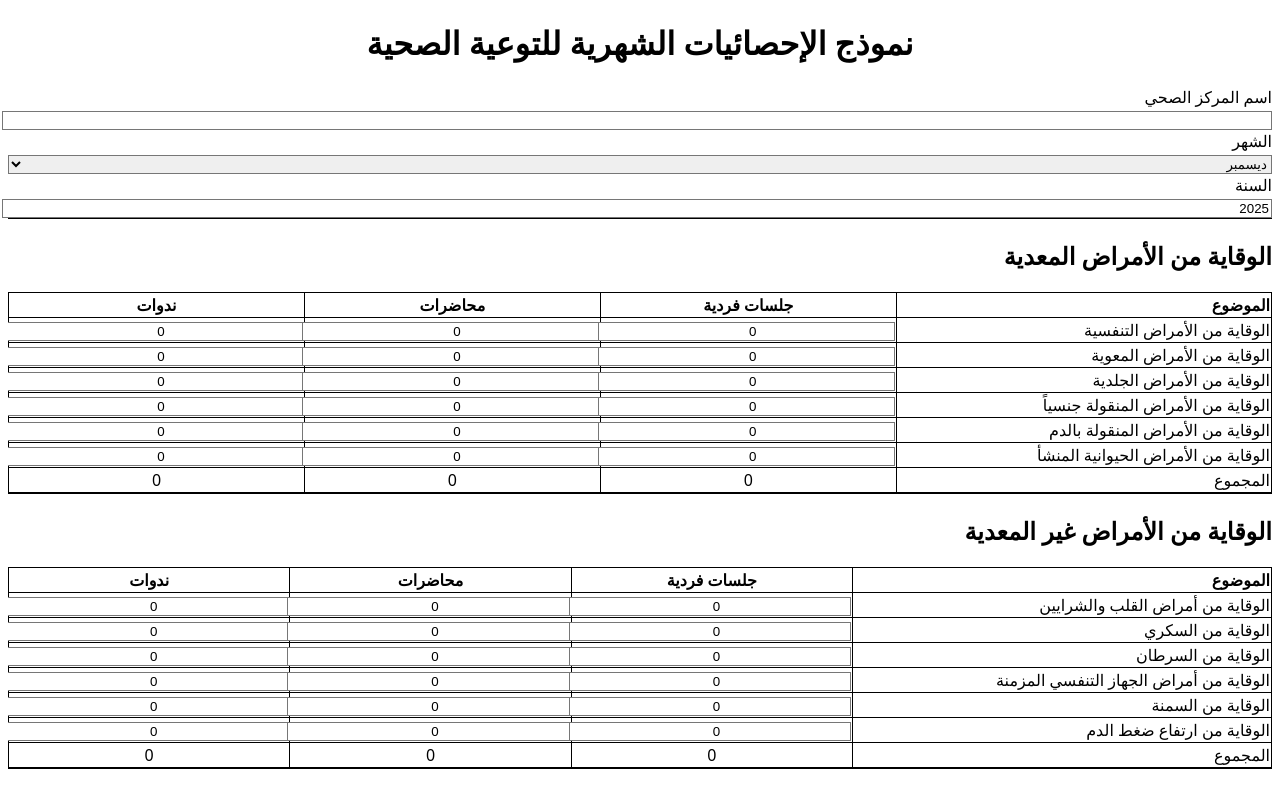
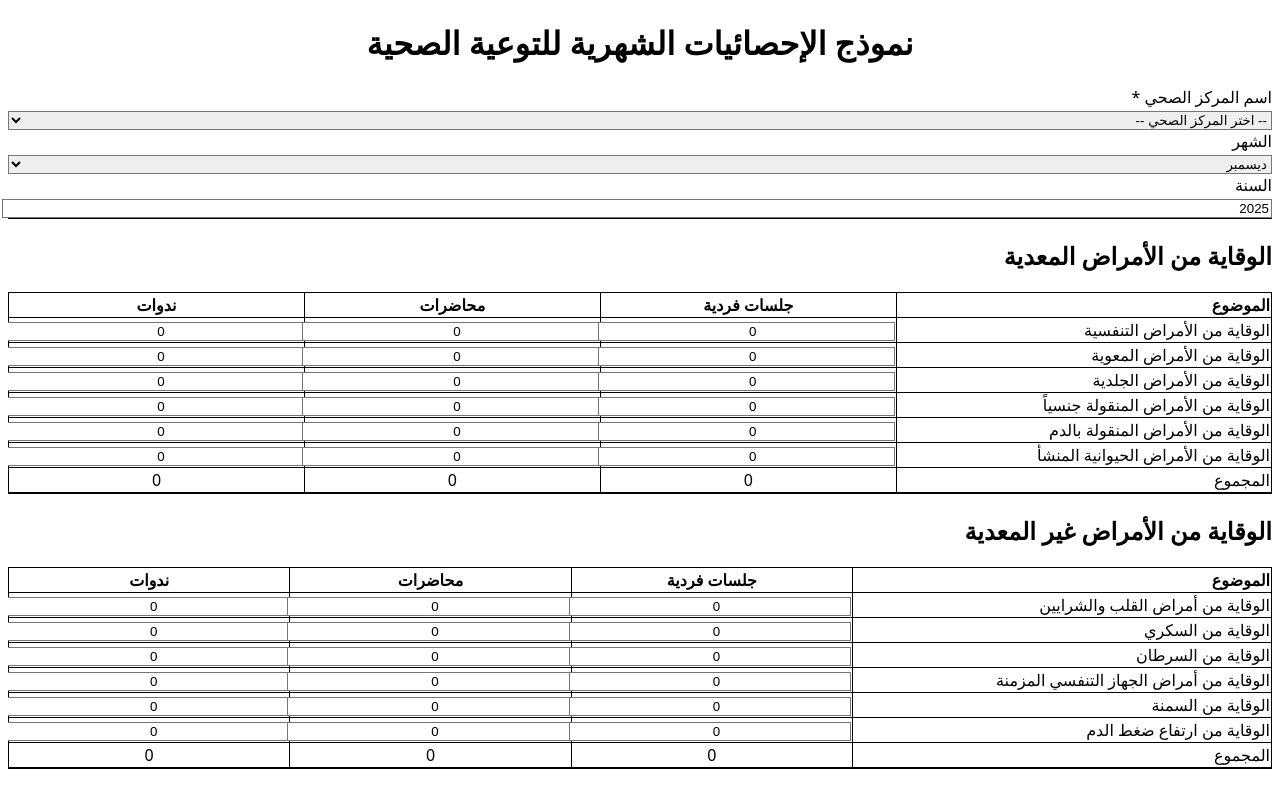
Before and after one commit to kahnazaw/health-poster-legend, a Next.js app: page /statistics in a window 1280 px wide. Shown: the top 788 px of the page. Built offline with nearby package versions, Linux system fonts and the light colour scheme.

Commit message:
Add health center identification dropdown with validation for monthly statistics

```diff
--- a/src/app/statistics/page.tsx
+++ b/src/app/statistics/page.tsx
@@ -2,6 +2,30 @@
 
 import { useState } from "react";
 import * as XLSX from "xlsx";
+
+// Health centers list - can be replaced with API/database later
+const healthCenters = [
+  "مركز صحي الحويجة",
+  "مركز صحي الرشيد",
+  "مركز صحي الشورجة",
+  "مركز صحي العباسية",
+  "مركز صحي الكرامة",
+  "مركز صحي المأمون",
+  "مركز صحي النصر",
+  "مركز صحي الهاشمية",
+  "مركز صحي الوحدة",
+  "مركز صحي الحرية",
+  "مركز صحي الشهداء",
+  "مركز صحي السلام",
+  "مركز صحي الجهاد",
+  "مركز صحي الفردوس",
+  "مركز صحي الزهراء",
+  "مركز صحي الإخاء",
+  "مركز صحي التضامن",
+  "مركز صحي الأمل",
+  "مركز صحي الفتح",
+  "مركز صحي النهضة",
+];
 
 // Data structure matching the official Iraqi Ministry of Health monthly statistics form
 interface TopicStatistics {
@@ -153,6 +177,8 @@ const initialTopicStats: TopicStatistics = {
 };
 
 export default function StatisticsPage() {
+  const [validationError, setValidationError] = useState<string>("");
+
   const [formData, setFormData] = useState<MonthlyStatistics>(() => {
     const currentDate = new Date();
     const categories: MonthlyStatistics["categories"] = {
@@ -208,6 +234,14 @@ export default function StatisticsPage() {
 
   const handleSubmit = (e: React.FormEvent) => {
     e.preventDefault();
+
+    // Validate health center selection
+    if (!formData.healthCenterName || formData.healthCenterName === "") {
+      setValidationError("يرجى اختيار اسم المركز الصحي");
+      return;
+    }
+
+    setValidationError("");
     const exportData = JSON.stringify(formData, null, 2);
     console.log("Statistics Data:", exportData);
     alert("تم حفظ البيانات بنجاح.");
@@ -225,6 +259,14 @@ export default function StatisticsPage() {
   };
 
   const handleExportToExcel = () => {
+    // Validate health center selection
+    if (!formData.healthCenterName || formData.healthCenterName === "") {
+      setValidationError("يرجى اختيار اسم المركز الصحي قبل التصدير");
+      return;
+    }
+
+    setValidationError("");
+
     // Prepare data for Excel export
     const excelData: Array<{
       "اسم المركز الصحي": string;
@@ -297,17 +339,31 @@ export default function StatisticsPage() {
           <div className="grid grid-cols-1 md:grid-cols-3 gap-4 mb-8 pb-6 border-b">
             <div>
               <label className="block text-sm font-medium mb-2">
-                اسم المركز الصحي
+                اسم المركز الصحي <span className="text-red-500">*</span>
               </label>
-              <input
-                type="text"
+              <select
                 value={formData.healthCenterName}
-                onChange={(e) =>
-                  setFormData((prev) => ({ ...prev, healthCenterName: e.target.value }))
-                }
-                className="w-full px-3 py-2 border border-gray-300 rounded-md"
+                onChange={(e) => {
+                  setFormData((prev) => ({ ...prev, healthCenterName: e.target.value }));
+                  if (validationError) setValidationError("");
+                }}
+                className={`w-full px-3 py-2 border rounded-md ${
+                  validationError
+                    ? "border-red-500 focus:border-red-500 focus:ring-red-500"
+                    : "border-gray-300 focus:border-emerald-500 focus:ring-emerald-500"
+                }`}
                 required
-              />
+              >
+                <option value="">-- اختر المركز الصحي --</option>
+                {healthCenters.map((center) => (
+                  <option key={center} value={center}>
+                    {center}
+                  </option>
+                ))}
+              </select>
+              {validationError && (
+                <p className="mt-1 text-sm text-red-500">{validationError}</p>
+              )}
             </div>
             <div>
               <label className="block text-sm font-medium mb-2">الشهر</label>
```
